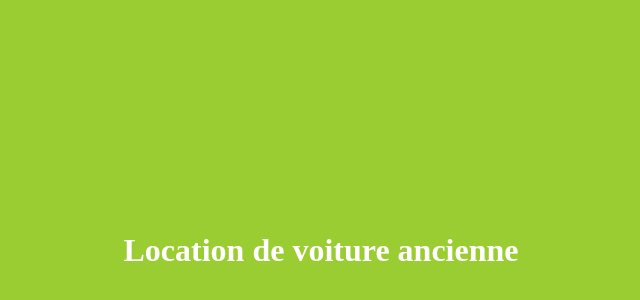
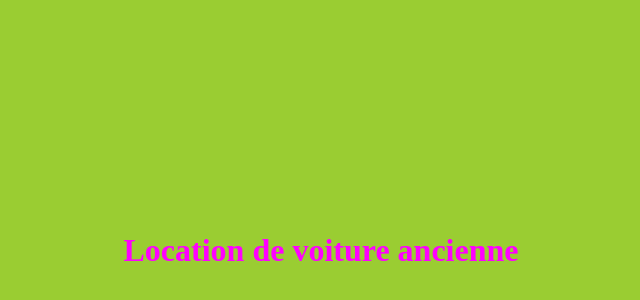
Before and after one commit to Lion994/Landingpage, a plain HTML site: page index.html in a window 1280 px wide. Shown: the part 42-342 px from the top of the page, without its empty margins (319-959 px from the left). Drawn offline with Linux system fonts and the light colour scheme.

Commit message:
Modif de la couleur du titre

```diff
--- a/index.html
+++ b/index.html
@@ -7,6 +7,6 @@
     <title>Document</title>
 </head>
 <body style="background-color: yellowgreen">
-    <h1 style ="padding-top:20%; padding-bottom:20%; text-align:center; color:#ffffff" >Location de voiture ancienne</h1>
+    <h1 style ="padding-top:20%; padding-bottom:20%; text-align:center; color:#ff00ffff" >Location de voiture ancienne</h1>
 </body>
 </html>
```
